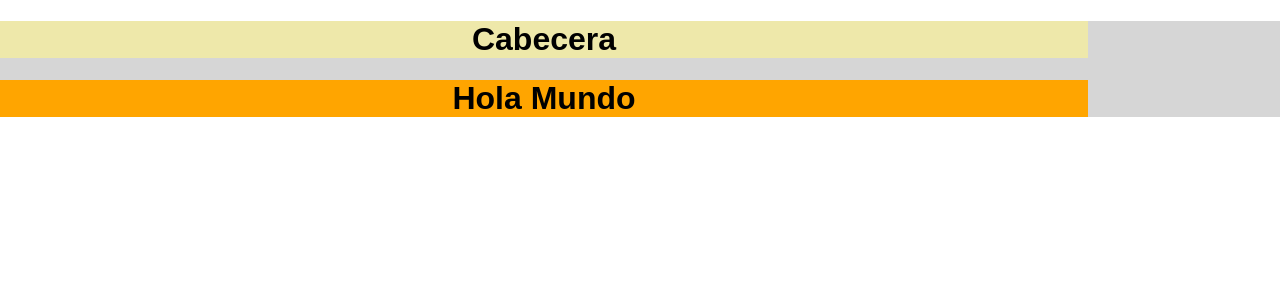
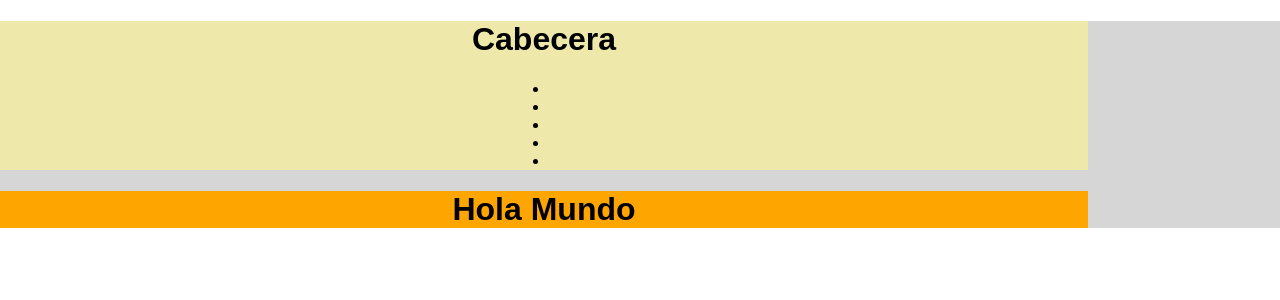
Before and after one commit to JesusRMZ03/01-project-React, a React (Create React App) app: page / in a window 1280 px wide. Shown: the top 300 px of the page. Built offline with nearby package versions, Linux system fonts and the light colour scheme.

Commit message:
corrigiendo

```diff
--- a/src/App.js
+++ b/src/App.js
@@ -5,7 +5,13 @@ function App() {
     <div className="App">
       <header>
         <h1>Cabecera</h1>
-        <nav></nav>
+        <nav>
+          <li className='Nav'></li>
+          <li className='Nav'></li>
+          <li className='Nav'></li>
+          <li className='Nav'></li>
+          <li className='Nav'></li>
+        </nav>
       </header>
       <div className="Content">
         <h1>Hola Mundo</h1>
```
